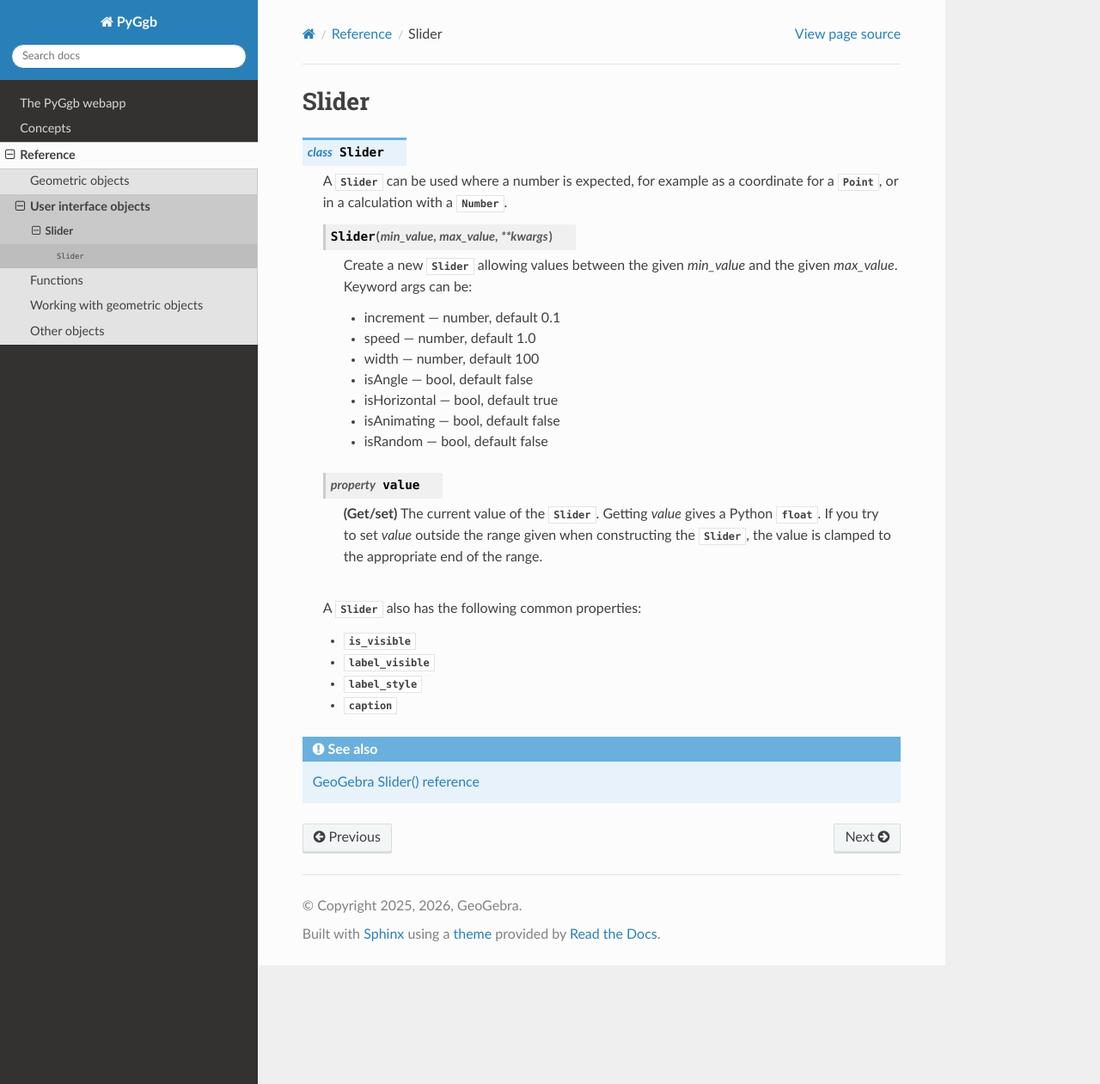
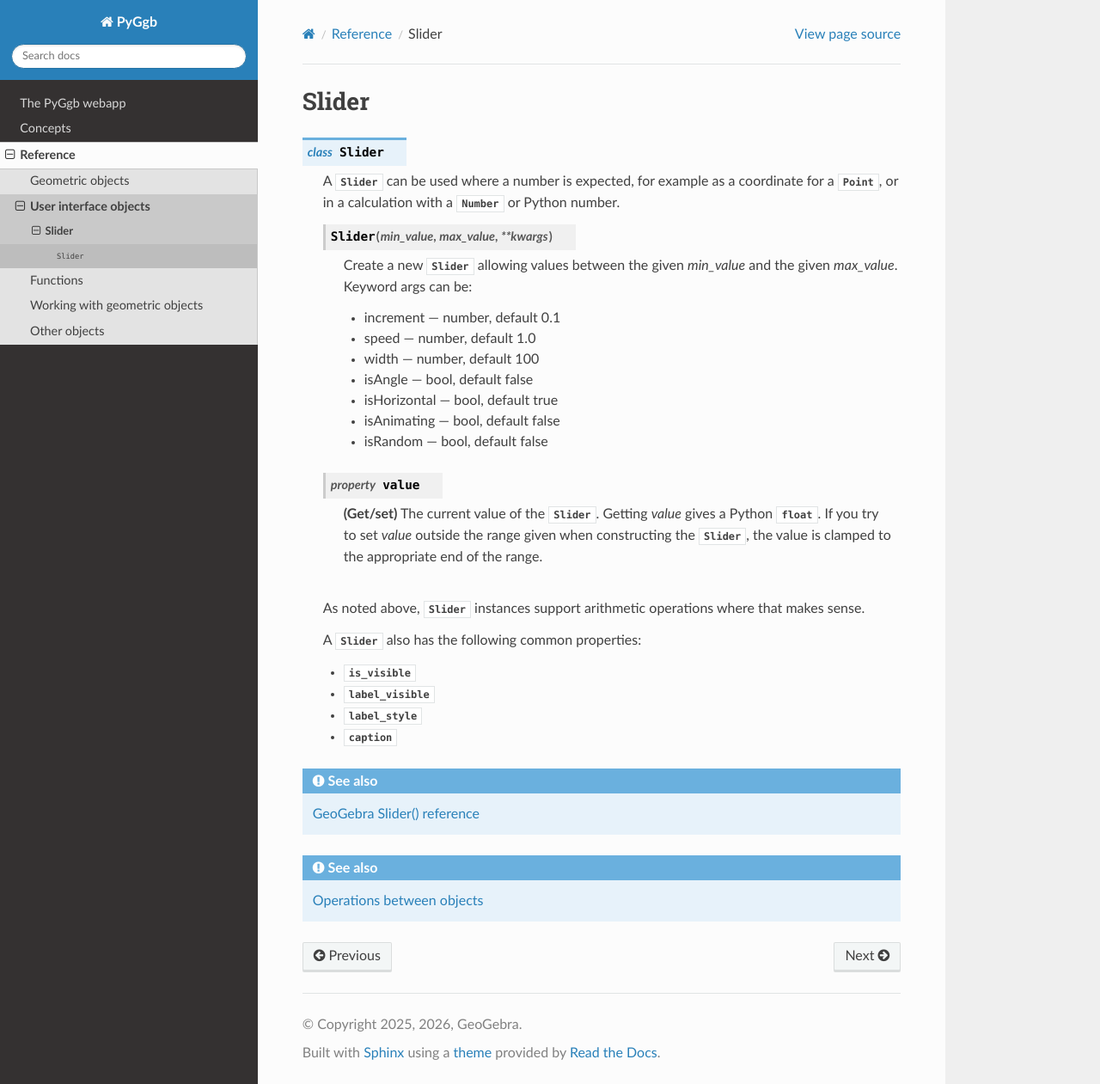
Before and after one commit to bennorth/pyggb, a Sphinx documentation site: the page built from doc/source/reference/user-interface/slider.rst, in a window 1280 px wide and 1261 px high. Shown: the whole window at 86% size. Built offline with Sphinx 7.4.7 and the Read the Docs theme 3.1.0, drawn with Linux system fonts in a browser that asks for light colours.

Commit message:
Update docs re operations

```diff
--- a/doc/source/reference/user-interface/slider.rst
+++ b/doc/source/reference/user-interface/slider.rst
@@ -5,7 +5,7 @@ Slider
 
    A :py:class:`Slider` can be used where a number is expected, for
    example as a coordinate for a :py:class:`Point`, or in a
-   calculation with a :py:class:`Number`.
+   calculation with a :py:class:`Number` or Python number.
 
    .. py:method:: Slider(min_value, max_value, **kwargs)
 
@@ -29,6 +29,9 @@ Slider
       :py:class:`Slider`, the value is clamped to the appropriate end
       of the range.
 
+   As noted above, :py:class:`Slider` instances support arithmetic
+   operations where that makes sense.
+
    A :py:class:`Slider` also has the following common properties:
 
    * :py:attr:`is_visible`
@@ -43,3 +46,8 @@ Slider
 
    `GeoGebra Slider() reference
    <https://geogebra.github.io/docs/manual/en/commands/Slider/>`_
+
+
+.. seealso::
+
+   :ref:`Operations between objects <operations-between-objects>`
```
